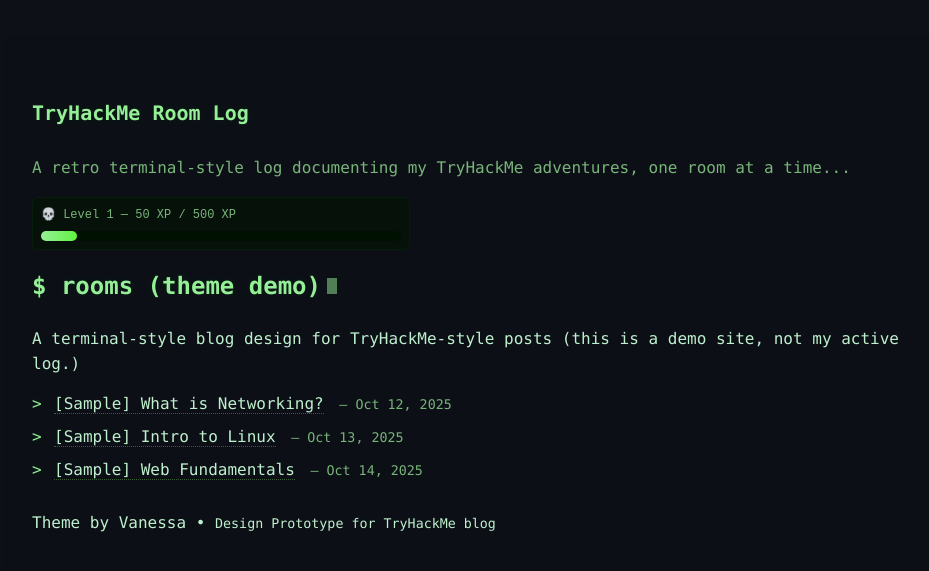
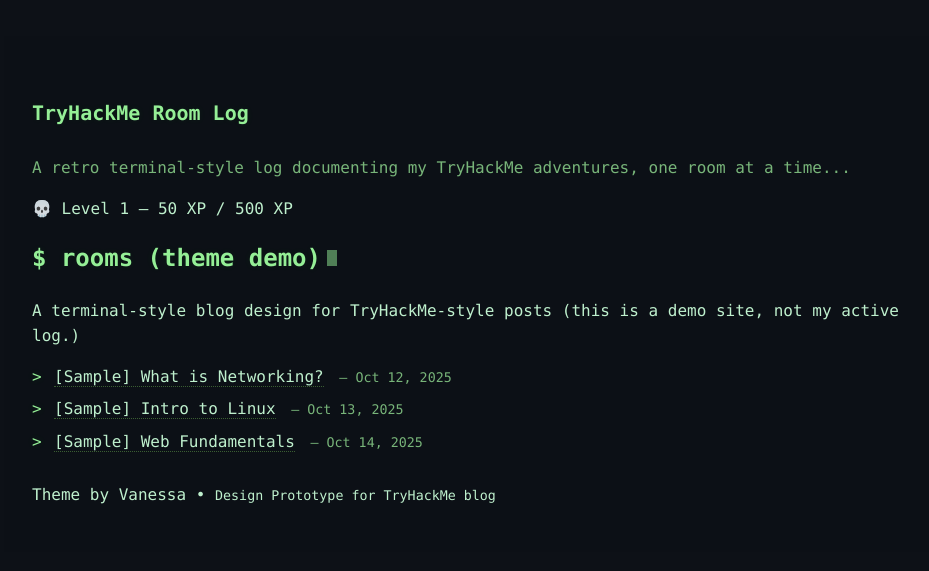
Before and after one commit to vanessa-ayer/tryhackme-log, a Jekyll site: the page built from index.md, in a window 1280 px wide. Shown: the top 571 px of the page, without its empty margins (32-961 px from the left). Built offline with Jekyll 4.4.1, drawn with Linux system fonts in a browser that asks for light colours.

Commit message:
layout / reinsert thm rank include on post pages

```diff
--- a/_layouts/post.html
+++ b/_layouts/post.html
@@ -17,6 +17,7 @@
 						&lt; TryHackMe Theme Demo
 					</a>
 				</h2>
+				{% include xpbar.html %}
 			</header>
 
 			{% if site.design_mode %}
--- a/assets/css/custom.css
+++ b/assets/css/custom.css
@@ -30,30 +30,7 @@ body,
 	color: var(--muted);
 	margin-top: 6px;
 }
-.xpbar {
-	background: #07120a;
-	border: 1px solid rgba(0, 255, 0, 0.06);
-	padding: 8px;
-	border-radius: 6px;
-	width: 360px;
-	margin: 10px 0;
-}
-.xp-meta {
-	font-family: monospace;
-	font-size: 12px;
-	margin-bottom: 6px;
-	color: var(--muted);
-}
-.xp-track {
-	background: #001100;
-	height: 10px;
-	border-radius: 6px;
-}
-.xp-fill {
-	height: 100%;
-	background: linear-gradient(90deg, var(--accent), #66ff44);
-	border-radius: 6px;
-}
+
 .site-content {
 	margin-top: 14px;
 	max-width: 900px;
```
